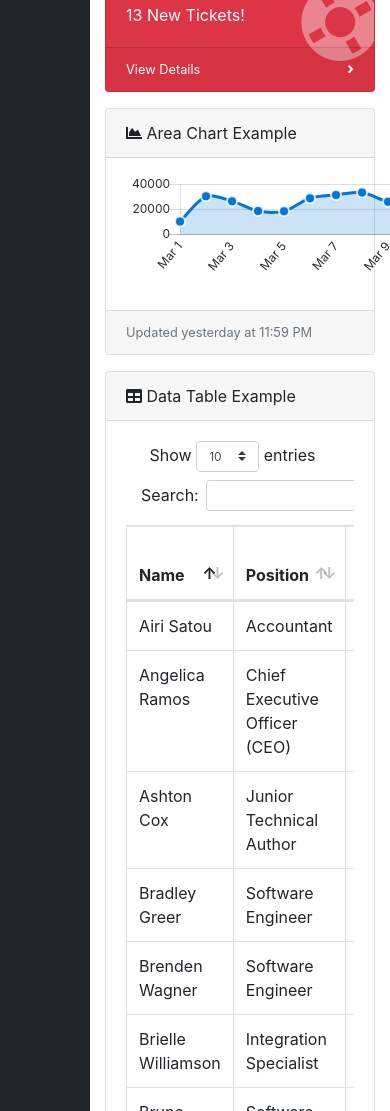
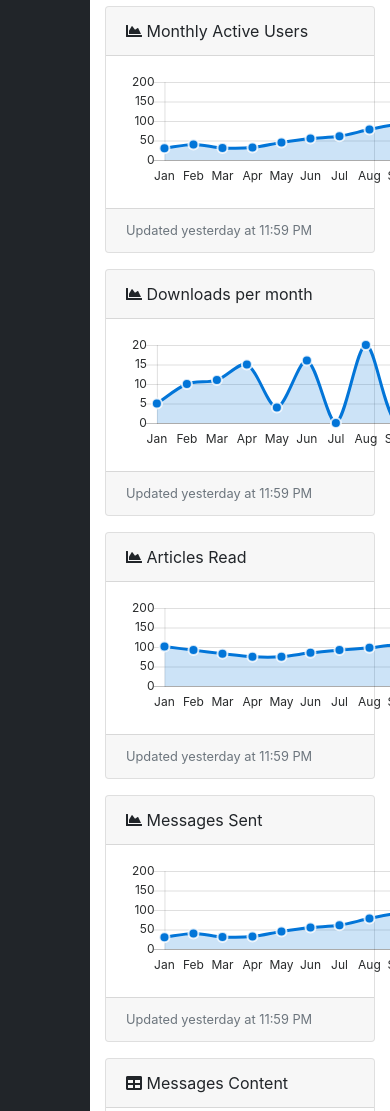
Before and after one commit to jakeBass/RHEA, a website with bundled scripts: page index.html in a window 390 px wide. Shown: the part 533-1644 px from the top of the page. Built offline with nearby package versions, Linux system fonts and the light colour scheme.

Commit message:
Added charts on homepage + demo data

```diff
--- a/index.html
+++ b/index.html
@@ -9,7 +9,7 @@
     <meta name="description" content="">
     <meta name="author" content="">
 
-    <title>SB Admin - Dashboard</title>
+    <title>RHEA - Dashboard</title>
 
     <!-- Bootstrap core CSS-->
     <link href="vendor/bootstrap/css/bootstrap.min.css" rel="stylesheet">
@@ -29,7 +29,7 @@
 
     <nav class="navbar navbar-expand navbar-dark bg-dark static-top">
 
-      <a class="navbar-brand mr-1" href="index.html">Start Bootstrap</a>
+      <a class="navbar-brand mr-1" href="index.html">RHEA</a>
 
       <button class="btn btn-link btn-sm text-white order-1 order-sm-0" id="sidebarToggle" href="#">
         <i class="fas fa-bars"></i>
@@ -52,25 +52,26 @@
         <li class="nav-item dropdown no-arrow mx-1">
           <a class="nav-link dropdown-toggle" href="#" id="alertsDropdown" role="button" data-toggle="dropdown" aria-haspopup="true" aria-expanded="false">
             <i class="fas fa-bell fa-fw"></i>
-            <span class="badge badge-danger">9+</span>
+            <span class="badge badge-danger">2</span>
           </a>
           <div class="dropdown-menu dropdown-menu-right" aria-labelledby="alertsDropdown">
-            <a class="dropdown-item" href="#">Action</a>
-            <a class="dropdown-item" href="#">Another action</a>
+            <a class="dropdown-item" href="#">Content request from x</a>
+            <a class="dropdown-item" href="#">Content request from y</a>
             <div class="dropdown-divider"></div>
-            <a class="dropdown-item" href="#">Something else here</a>
+            <a class="dropdown-item" href="#">View all notifications</a>
           </div>
         </li>
         <li class="nav-item dropdown no-arrow mx-1">
           <a class="nav-link dropdown-toggle" href="#" id="messagesDropdown" role="button" data-toggle="dropdown" aria-haspopup="true" aria-expanded="false">
             <i class="fas fa-envelope fa-fw"></i>
-            <span class="badge badge-danger">7</span>
+            <span class="badge badge-danger">3</span>
           </a>
           <div class="dropdown-menu dropdown-menu-right" aria-labelledby="messagesDropdown">
-            <a class="dropdown-item" href="#">Action</a>
-            <a class="dropdown-item" href="#">Another action</a>
+            <a class="dropdown-item" href="#">X: How can I tell if I have HIV?</a>
+            <a class="dropdown-item" href="#">Y: Can you get pregnant if y...</a>
+            <a class="dropdown-item" href="#">Z: I think I am pregnant. Can...</a>
             <div class="dropdown-divider"></div>
-            <a class="dropdown-item" href="#">Something else here</a>
+            <a class="dropdown-item" href="#">Message center</a>
           </div>
         </li>
         <li class="nav-item dropdown no-arrow">
@@ -140,13 +141,13 @@
 
           <!-- Icon Cards-->
           <div class="row">
-            <div class="col-xl-3 col-sm-6 mb-3">
+            <div class="col-xl-4 col-sm-6 mb-3">
               <div class="card text-white bg-primary o-hidden h-100">
                 <div class="card-body">
                   <div class="card-body-icon">
                     <i class="fas fa-fw fa-comments"></i>
                   </div>
-                  <div class="mr-5">26 New Messages!</div>
+                  <div class="mr-5">New Messages: <b>3</b></div>
                 </div>
                 <a class="card-footer text-white clearfix small z-1" href="#">
                   <span class="float-left">View Details</span>
@@ -156,13 +157,13 @@
                 </a>
               </div>
             </div>
-            <div class="col-xl-3 col-sm-6 mb-3">
+            <div class="col-xl-4 col-sm-6 mb-3">
               <div class="card text-white bg-warning o-hidden h-100">
                 <div class="card-body">
                   <div class="card-body-icon">
                     <i class="fas fa-fw fa-list"></i>
                   </div>
-                  <div class="mr-5">11 New Tasks!</div>
+                  <div class="mr-5">Total Downloads: <b>121</b></div>
                 </div>
                 <a class="card-footer text-white clearfix small z-1" href="#">
                   <span class="float-left">View Details</span>
@@ -172,7 +173,7 @@
                 </a>
               </div>
             </div>
-            <div class="col-xl-3 col-sm-6 mb-3">
+            <!-- <div class="col-xl-3 col-sm-6 mb-3">
               <div class="card text-white bg-success o-hidden h-100">
                 <div class="card-body">
                   <div class="card-body-icon">
@@ -187,14 +188,14 @@
                   </span>
                 </a>
               </div>
-            </div>
-            <div class="col-xl-3 col-sm-6 mb-3">
+            </div> -->
+            <div class="col-xl-4 col-sm-6 mb-3">
               <div class="card text-white bg-danger o-hidden h-100">
                 <div class="card-body">
                   <div class="card-body-icon">
                     <i class="fas fa-fw fa-life-ring"></i>
                   </div>
-                  <div class="mr-5">13 New Tickets!</div>
+                  <div class="mr-5">New Content Requests: <b>2</b></div>
                 </div>
                 <a class="card-footer text-white clearfix small z-1" href="#">
                   <span class="float-left">View Details</span>
@@ -207,21 +208,63 @@
           </div>
 
           <!-- Area Chart Example-->
-          <div class="card mb-3">
-            <div class="card-header">
-              <i class="fas fa-chart-area"></i>
-              Area Chart Example</div>
-            <div class="card-body">
-              <canvas id="myAreaChart" width="100%" height="30"></canvas>
+          <div class="row">
+            <div class="mb-3 col-sm-6">
+              <div class="card">
+                <div class="card-header">
+                  <i class="fas fa-chart-area"></i>
+                  Monthly Active Users</div>
+                <div class="card-body">
+                  <canvas id="myAreaChart" width="100%" height="30"></canvas>
+                </div>
+                <div class="card-footer small text-muted">Updated yesterday at 11:59 PM</div>
+              </div>
             </div>
-            <div class="card-footer small text-muted">Updated yesterday at 11:59 PM</div>
+
+            <div class="mb-3 col-sm-6">
+              <div class="card">
+                <div class="card-header">
+                  <i class="fas fa-chart-area"></i>
+                  Downloads per month</div>
+                <div class="card-body">
+                  <canvas id="myAreaChart2" width="100%" height="30"></canvas>
+                </div>
+                <div class="card-footer small text-muted">Updated yesterday at 11:59 PM</div>
+              </div>
+            </div>
+          </div>
+
+          <div class="row">
+            <div class="mb-3 col-sm-6">
+              <div class="card">
+                <div class="card-header">
+                  <i class="fas fa-chart-area"></i>
+                  Articles Read</div>
+                <div class="card-body">
+                  <canvas id="myAreaChart3" width="100%" height="30"></canvas>
+                </div>
+                <div class="card-footer small text-muted">Updated yesterday at 11:59 PM</div>
+              </div>
+            </div>
+
+            <div class="mb-3 col-sm-6">
+              <div class="card">
+                <div class="card-header">
+                  <i class="fas fa-chart-area"></i>
+                  Messages Sent</div>
+                <div class="card-body">
+                  <canvas id="myAreaChart4" width="100%" height="30"></canvas>
+                </div>
+                <div class="card-footer small text-muted">Updated yesterday at 11:59 PM</div>
+              </div>
+            </div>
           </div>
 
           <!-- DataTables Example -->
           <div class="card mb-3">
             <div class="card-header">
               <i class="fas fa-table"></i>
-              Data Table Example</div>
+              Messages Content</div>
             <div class="card-body">
               <div class="table-responsive">
                 <table class="table table-bordered" id="dataTable" width="100%" cellspacing="0">
@@ -716,7 +759,7 @@
         <footer class="sticky-footer">
           <div class="container my-auto">
             <div class="copyright text-center my-auto">
-              <span>Copyright © Your Website 2018</span>
+              <span>Copyright © RHEA 2018</span>
             </div>
           </div>
         </footer>
--- a/js/demo/chart-area-demo.js
+++ b/js/demo/chart-area-demo.js
@@ -4,12 +4,15 @@ Chart.defaults.global.defaultFontColor = '#292b2c';
 
 // Area Chart Example
 var ctx = document.getElementById("myAreaChart");
+var ctx2 = document.getElementById("myAreaChart2");
+var ctx3 = document.getElementById("myAreaChart3");
+var ctx4 = document.getElementById("myAreaChart4");
 var myLineChart = new Chart(ctx, {
   type: 'line',
   data: {
-    labels: ["Mar 1", "Mar 2", "Mar 3", "Mar 4", "Mar 5", "Mar 6", "Mar 7", "Mar 8", "Mar 9", "Mar 10", "Mar 11", "Mar 12", "Mar 13"],
+    labels: ["Jan", "Feb", "Mar", "Apr", "May", "Jun", "Jul", "Aug", "Sep", "Oct", "Nov", "Dev"],
     datasets: [{
-      label: "Sessions",
+      label: "MAU",
       lineTension: 0.3,
       backgroundColor: "rgba(2,117,216,0.2)",
       borderColor: "rgba(2,117,216,1)",
@@ -20,7 +23,7 @@ var myLineChart = new Chart(ctx, {
       pointHoverBackgroundColor: "rgba(2,117,216,1)",
       pointHitRadius: 50,
       pointBorderWidth: 2,
-      data: [10000, 30162, 26263, 18394, 18287, 28682, 31274, 33259, 25849, 24159, 32651, 31984, 38451],
+      data: [30, 40, 31, 32, 45, 55, 61, 78, 91, 81, 101, 121],
     }],
   },
   options: {
@@ -39,7 +42,7 @@ var myLineChart = new Chart(ctx, {
       yAxes: [{
         ticks: {
           min: 0,
-          max: 40000,
+          max: 200,
           maxTicksLimit: 5
         },
         gridLines: {
@@ -52,3 +55,150 @@ var myLineChart = new Chart(ctx, {
     }
   }
 });
+
+var myLineChart2 = new Chart(ctx2, {
+  type: 'line',
+  data: {
+    labels: ["Jan", "Feb", "Mar", "Apr", "May", "Jun", "Jul", "Aug", "Sep", "Oct", "Nov", "Dev"],
+    datasets: [{
+      label: "Downloads",
+      lineTension: 0.3,
+      backgroundColor: "rgba(2,117,216,0.2)",
+      borderColor: "rgba(2,117,216,1)",
+      pointRadius: 5,
+      pointBackgroundColor: "rgba(2,117,216,1)",
+      pointBorderColor: "rgba(255,255,255,0.8)",
+      pointHoverRadius: 5,
+      pointHoverBackgroundColor: "rgba(2,117,216,1)",
+      pointHitRadius: 50,
+      pointBorderWidth: 2,
+      data: [5, 10, 11, 15, 4, 16, 0, 20, 0, 1, 19, 11],
+    }],
+  },
+  options: {
+    scales: {
+      xAxes: [{
+        time: {
+          unit: 'date'
+        },
+        gridLines: {
+          display: false
+        },
+        ticks: {
+          maxTicksLimit: 7
+        }
+      }],
+      yAxes: [{
+        ticks: {
+          min: 0,
+          max: 20,
+          maxTicksLimit: 5
+        },
+        gridLines: {
+          color: "rgba(0, 0, 0, .125)",
+        }
+      }],
+    },
+    legend: {
+      display: false
+    }
+  }
+});
+
+var myLineChart3 = new Chart(ctx3, {
+  type: 'line',
+  data: {
+    labels: ["Jan", "Feb", "Mar", "Apr", "May", "Jun", "Jul", "Aug", "Sep", "Oct", "Nov", "Dev"],
+    datasets: [{
+      label: "Articles Read",
+      lineTension: 0.3,
+      backgroundColor: "rgba(2,117,216,0.2)",
+      borderColor: "rgba(2,117,216,1)",
+      pointRadius: 5,
+      pointBackgroundColor: "rgba(2,117,216,1)",
+      pointBorderColor: "rgba(255,255,255,0.8)",
+      pointHoverRadius: 5,
+      pointHoverBackgroundColor: "rgba(2,117,216,1)",
+      pointHitRadius: 50,
+      pointBorderWidth: 2,
+      data: [101, 92, 83, 75, 75, 85, 92, 98, 104, 80, 99, 100],
+    }],
+  },
+  options: {
+    scales: {
+      xAxes: [{
+        time: {
+          unit: 'date'
+        },
+        gridLines: {
+          display: false
+        },
+        ticks: {
+          maxTicksLimit: 7
+        }
+      }],
+      yAxes: [{
+        ticks: {
+          min: 0,
+          max: 200,
+          maxTicksLimit: 5
+        },
+        gridLines: {
+          color: "rgba(0, 0, 0, .125)",
+        }
+      }],
+    },
+    legend: {
+      display: false
+    }
+  }
+});
+
+var myLineChart4 = new Chart(ctx4, {
+  type: 'line',
+  data: {
+    labels: ["Jan", "Feb", "Mar", "Apr", "May", "Jun", "Jul", "Aug", "Sep", "Oct", "Nov", "Dev"],
+    datasets: [{
+      label: "Messages Sent",
+      lineTension: 0.3,
+      backgroundColor: "rgba(2,117,216,0.2)",
+      borderColor: "rgba(2,117,216,1)",
+      pointRadius: 5,
+      pointBackgroundColor: "rgba(2,117,216,1)",
+      pointBorderColor: "rgba(255,255,255,0.8)",
+      pointHoverRadius: 5,
+      pointHoverBackgroundColor: "rgba(2,117,216,1)",
+      pointHitRadius: 50,
+      pointBorderWidth: 2,
+      data: [30, 40, 31, 32, 45, 55, 61, 78, 91, 81, 101, 121],
+    }],
+  },
+  options: {
+    scales: {
+      xAxes: [{
+        time: {
+          unit: 'date'
+        },
+        gridLines: {
+          display: false
+        },
+        ticks: {
+          maxTicksLimit: 7
+        }
+      }],
+      yAxes: [{
+        ticks: {
+          min: 0,
+          max: 200,
+          maxTicksLimit: 5
+        },
+        gridLines: {
+          color: "rgba(0, 0, 0, .125)",
+        }
+      }],
+    },
+    legend: {
+      display: false
+    }
+  }
+});
--- a/js/sb-admin.min.js
+++ b/js/sb-admin.min.js
@@ -4,4 +4,4 @@
  * Licensed under MIT (https://github.com/BlackrockDigital/startbootstrap-sb-admin/blob/master/LICENSE)
  */
 
-!function(t){"use strict";t("#sidebarToggle").click(function(e){e.preventDefault(),t("body").toggleClass("sidebar-toggled"),t(".sidebar").toggleClass("toggled")}),t("body.fixed-nav .sidebar").on("mousewheel DOMMouseScroll wheel",function(e){if(768<$window.width()){var o=e.originalEvent,t=o.wheelDelta||-o.detail;this.scrollTop+=30*(t<0?1:-1),e.preventDefault()}}),t(document).scroll(function(){100<t(this).scrollTop()?t(".scroll-to-top").fadeIn():t(".scroll-to-top").fadeOut()}),t(document).on("click","a.scroll-to-top",function(e){var o=t(this);t("html, body").stop().animate({scrollTop:t(o.attr("href")).offset().top},1e3,"easeInOutExpo"),e.preventDefault()})}(jQuery);
+!function(l){"use strict";l("#sidebarToggle").on("click",function(o){o.preventDefault(),l("body").toggleClass("sidebar-toggled"),l(".sidebar").toggleClass("toggled")}),l("body.fixed-nav .sidebar").on("mousewheel DOMMouseScroll wheel",function(o){if(768<l(window).width()){var e=o.originalEvent,t=e.wheelDelta||-e.detail;this.scrollTop+=30*(t<0?1:-1),o.preventDefault()}}),l(document).on("scroll",function(){100<l(this).scrollTop()?l(".scroll-to-top").fadeIn():l(".scroll-to-top").fadeOut()}),l(document).on("click","a.scroll-to-top",function(o){var e=l(this);l("html, body").stop().animate({scrollTop:l(e.attr("href")).offset().top},1e3,"easeInOutExpo"),o.preventDefault()})}(jQuery);
```
Also changed, not shown: charts.html (+10 -9 lines), tables.html (+10 -9 lines).
